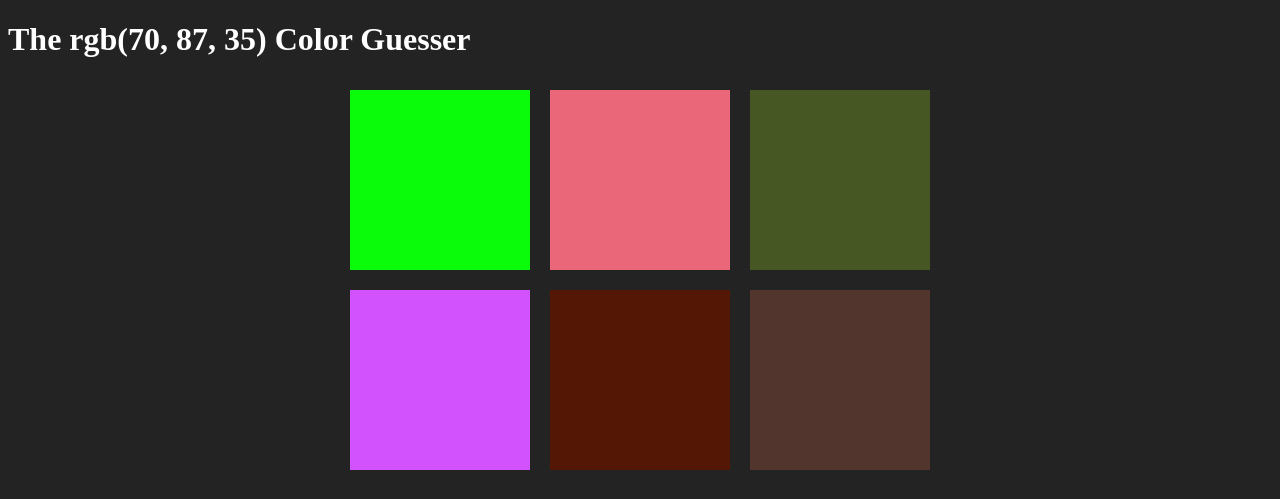
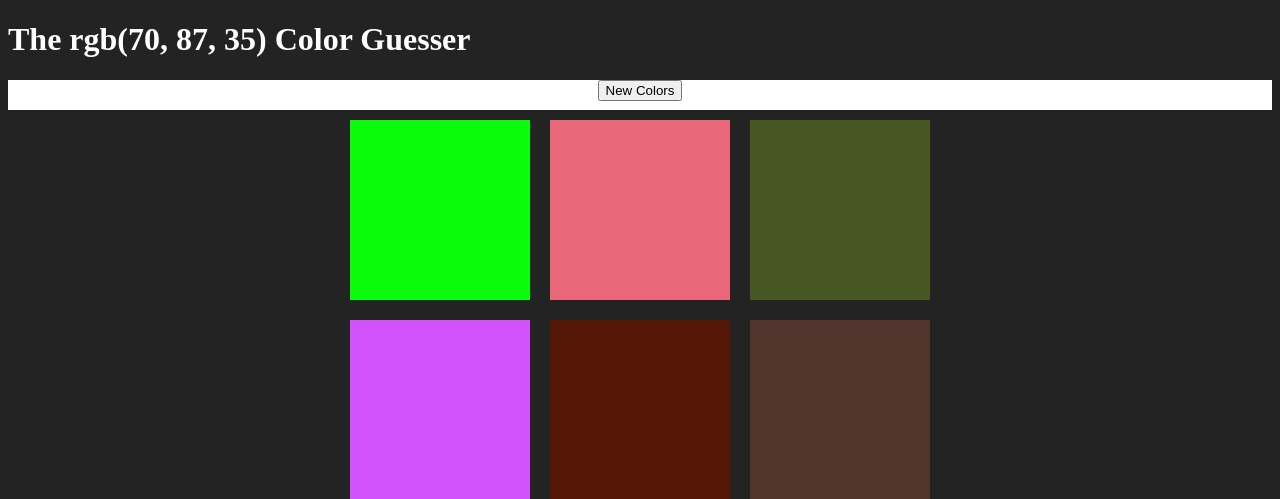
Before and after one commit to pjvalentini/RGB_Color_Guesser, a PHP site: page / in a window 1280 px wide. Shown: the top 499 px of the page. Run offline with PHP 8.4, Linux system fonts and the light colour scheme.

Commit message:
added a reset button that changes colors and resets the game

```diff
--- a/css/styles.css
+++ b/css/styles.css
@@ -6,13 +6,19 @@ h1 {
     color:white;
 }
 
-#answer {
-    color:white;
+.container {
+    max-width: 600px;
+    margin: 0 auto;
 }
 
-#container {
-    max-width: 600px;
-    margin: 0 auto;
+.answer {
+    color: blue;
+}
+
+.settings {
+    background-color: white;
+    height: 30px;
+    text-align: center;
 }
 
 /* this will set up our squares grid layout. */
--- a/index.html
+++ b/index.html
@@ -9,10 +9,11 @@
 </head>
 <body>
 <h1>The <span id="colorDisplay">RGB</span> Color Guesser</h1>
-    <div>
-        <span id="answer"></span>
+    <div id="settings" class="settings">
+        <button id="reset">New Colors</button>
+        <span id="answer" class="answer"></span>
     </div>
-    <div id="container">
+    <div class="container">
         <div class="square"></div>
         <div class="square"></div>
         <div class="square"></div>
--- a/javascript/app.js
+++ b/javascript/app.js
@@ -12,6 +12,25 @@ var pickedColor = pickRandomColor();
 var colorDisplay = document.getElementById("colorDisplay");
 // select answer id from the span inside the div.
 var answer = document.getElementById("answer");
+// select the reset button (New Colors)
+var resetButton = document.getElementById("reset");
+
+// add an event on the reset button
+resetButton.addEventListener("click", function() {
+    // genrate all new colors
+    colors = genrateRandColors(6);
+    // pick new rand color from array
+    pickedColor = pickRandomColor();
+    // change color display to match picked color.
+    colorDisplay.textContent = pickedColor;
+    // change colors of squares on page
+    for(var i = 0; i < squares.length; i++) {
+        squares[i].style.backgroundColor = colors[i];
+    }
+    // change color of h1 background back to #232323 after reset.
+    h1.style.backgroundColor = "#232323";
+});
+
 // set pickedColor to display in the DOM
 colorDisplay.textContent = pickedColor;
 
@@ -27,7 +46,9 @@ for(var i = 0; i < squares.length; i++) {
        console.log(clickedColor, pickedColor);
         // compare color to pickedColor
        if(clickedColor === pickedColor) {
-           answer.textContent = "Correct!"
+           answer.textContent = "Correct!";
+           // changes the text of the button after game ends.
+           resetButton.textContent = "Play Again?";
            // call changeToCorrectColor(), pass in clickedColor
            changeToCorrectColor(clickedColor);
            // changes to the background color of the h1 to the correct choice.
```
